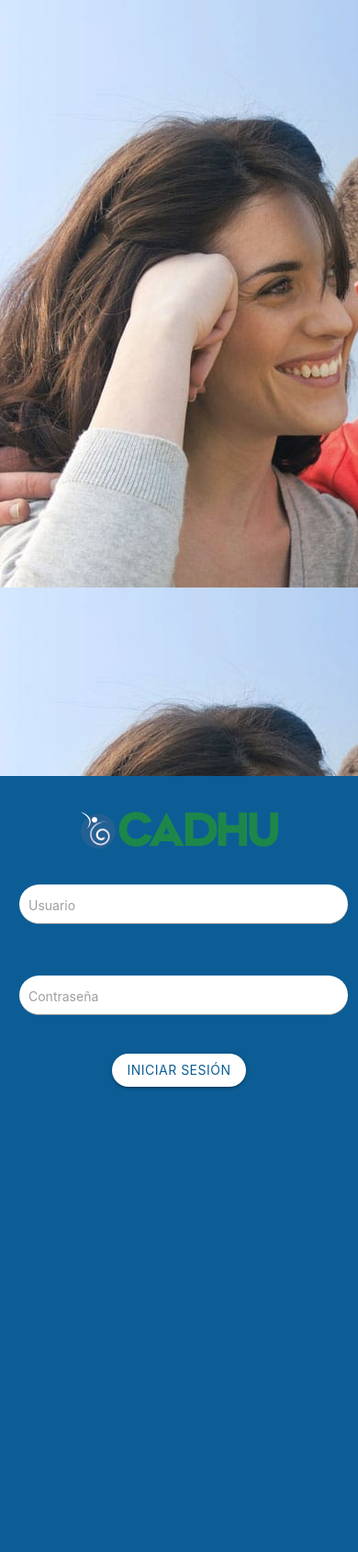
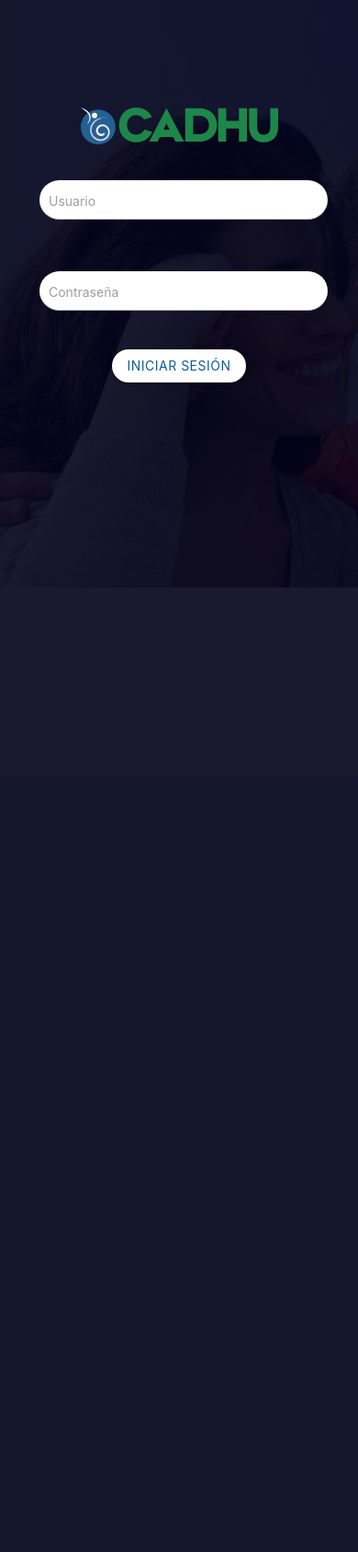
Before and after one commit to CaveLabs-1/CADHU, a Django app: page /login/ in a window 390 px wide. Shown: the whole page at 92% size. After the commit the page ends 639 px from the top, so only its background shows below. Run offline with Django 3.2, Linux system fonts and the light colour scheme; some libraries are stand-ins or nearby versions.

Commit message:
update login view

```diff
--- a/Proyecto/CADHU/templates/registration/login.html
+++ b/Proyecto/CADHU/templates/registration/login.html
@@ -4,20 +4,19 @@
     {% block content %}
 
       <div class="row no-margin">
-        <div class="col l7 m6 s12" id="loginImg"></div>
-        <div class="col l5 m6 s12 center" id="loginDiv">
-          <div class="col l10 offset-l1 s12 loginForm">
+        <div class="col s12 no-padding" id="loginImg">
+          <div class="col l5 offset-l7 s12 center loginForm" id="loginDiv">
             <img src="{% static 'img/logo_cadhu.png'%}" style="height: 60px" id="logoHome"/>
             <form action="." method="POST" class="loginForm">
               {%csrf_token%}
               <div class="row">
-                <div class="input-field col s12">
+                <div class="input-field col s10 offset-s1">
                   <input class="validate" name="username" type="text"  name="{{form.username.html_name}}" id="{{ form.username.id_for_label }}" required/>
                   <label for="{{form.username.id_for_label}}" data-error="Cuenta inválida" data-success="Cuenta Válida">Usuario</label>
                 </div>
               </div>
               <div class="row">
-                <div class="input-field col s12">
+                <div class="input-field col s10 offset-s1">
                   <input class="validate" name="password" type="password" name="{{form.password.html_name}}" id="{{ form.password.id_for_label }}" required/>
                   <label for="{{form.password.id_for_label}}" data-error="Password inválido" data-success="Password válido">Contraseña</label>
                 </div>
@@ -28,8 +27,6 @@
                 </button>
               </div>
             </form><br/>
-            <!-- <hr/> -->
-            <!-- <div class="row center-align"><br/><a href="/misescenarios" class="white-text ">Recuperar Contraseña</a></div> -->
           </div>
         </div>
       </div>
--- a/Proyecto/prospectos/static/css/main.css
+++ b/Proyecto/prospectos/static/css/main.css
@@ -1,12 +1,18 @@
 .no-margin{
   margin: 0;
+}
+.no-padding{
+  padding: 0;
 }
 #loginImg {
     background-image: url("/static/img/loginImg.jpg");
     height: 100vh;
+    background-repeat: no-repeat;
+
 }
 #loginDiv{
-  background-color: rgba(12,93,149,1);
+  /* background-color: rgba(12,93,149,.6); */
+  background-color: rgba(0,0,25,.9);
   height: 100vh;
   padding-top: 10%;
 }
@@ -51,3 +57,17 @@
 .cadhu-blue-text{
   color: rgba(12,93,149,1);
 }
+/*MEDIA QUERIES*/
+
+
+@media only screen and (max-width: 993px) {
+  #loginDiv{
+    padding-top: 20%;
+  }
+}
+
+@media only screen and (max-width: 600px) {
+  #loginDiv{
+    padding-top: 30%;
+  }
+}
```
